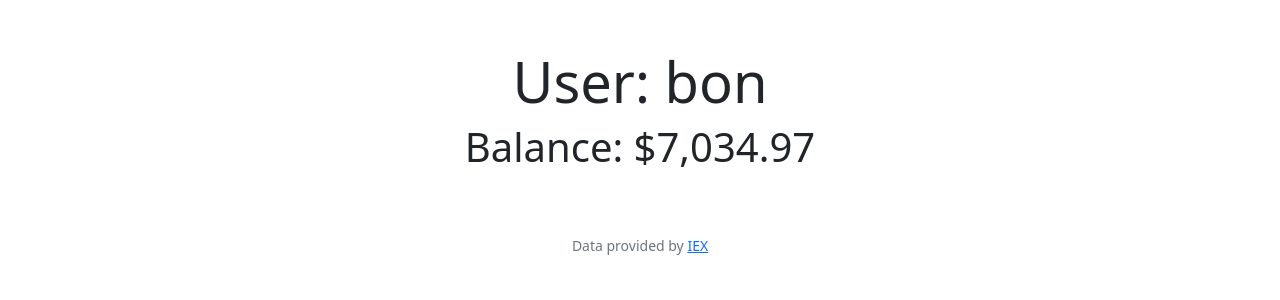
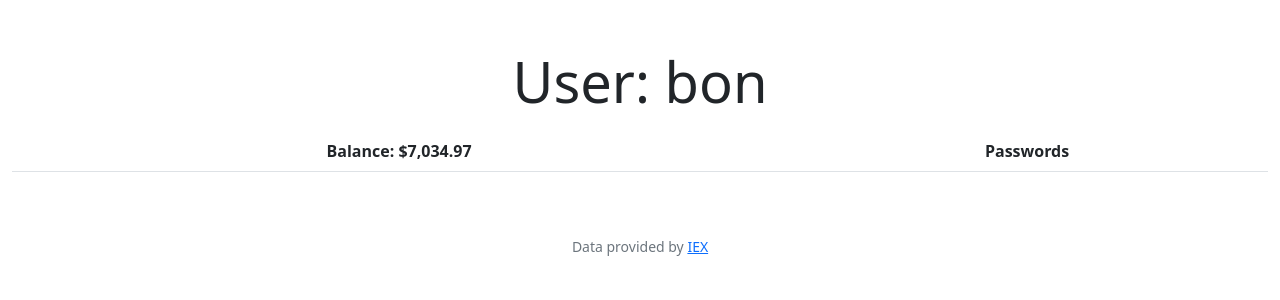
Before and after one commit to mson1509/cs50mson, a Flask app: page /profile in a window 1280 px wide. Shown: the part 76-376 px from the top of the page. Run offline with Flask 3, Linux system fonts and the light colour scheme; a user stored in the database is signed in; lists and menus that the app fills with data are empty; some libraries are stand-ins or nearby versions.

Commit message:
Sun, Oct 1, 2023, 3:06 PM +07:00

```diff
--- a/finance/templates/profile.html
+++ b/finance/templates/profile.html
@@ -7,10 +7,14 @@
 {% block main %}
     <div class="mb-3">
         <h1 class="display-4">User: {{ username }}</h1>
-        <h1 class="display-6">Balance: {{ cash }}</h1>
     </div>
-    <div class="mb-3">
-
-    </div>
+    <table class="table">
+        <tbody>
+            <tr>
+                <th>Balance: {{ cash }}</th>
+                <th>Passwords</th>
+            </tr>
+        </tbody>
+    </table>
 
 {% endblock %}
```
